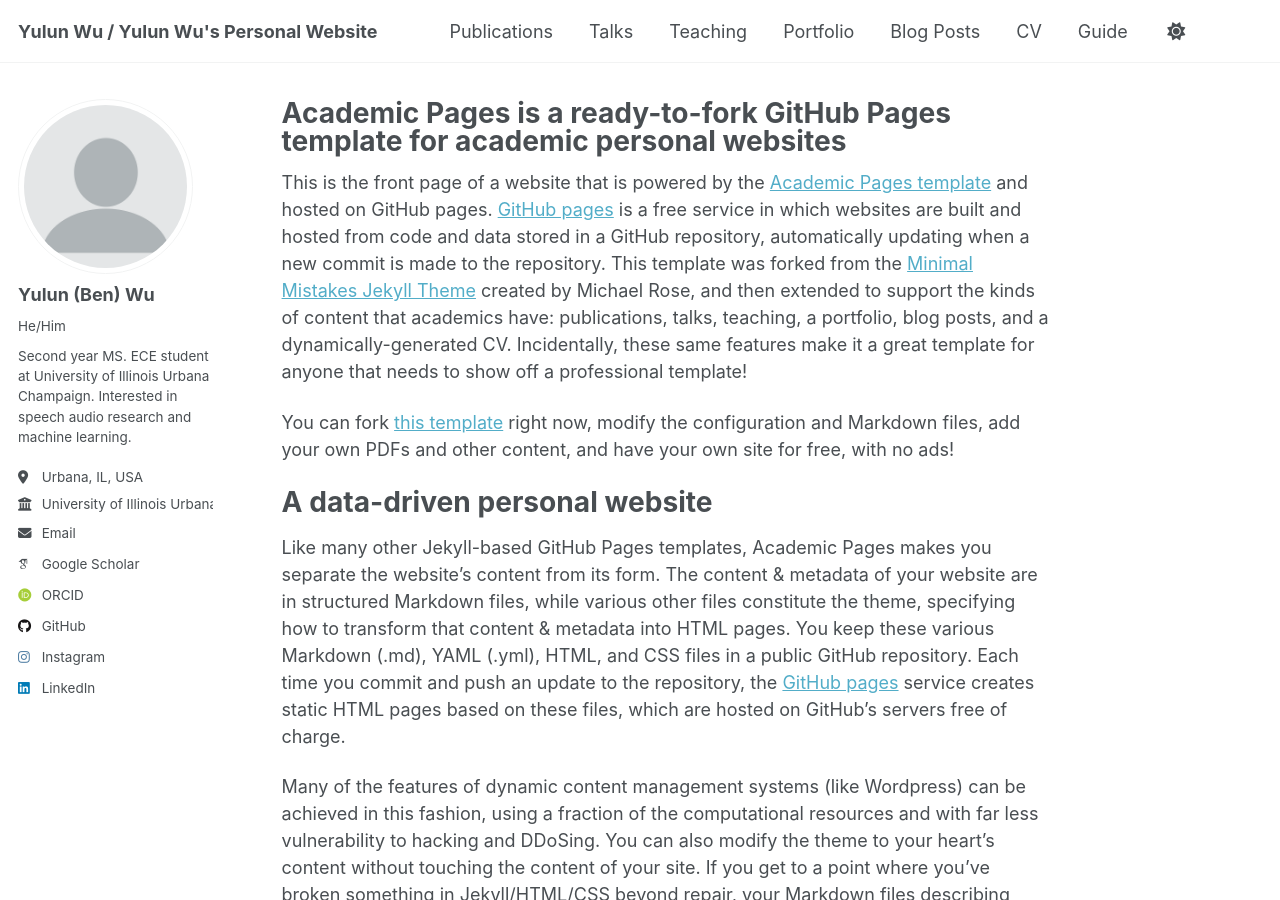
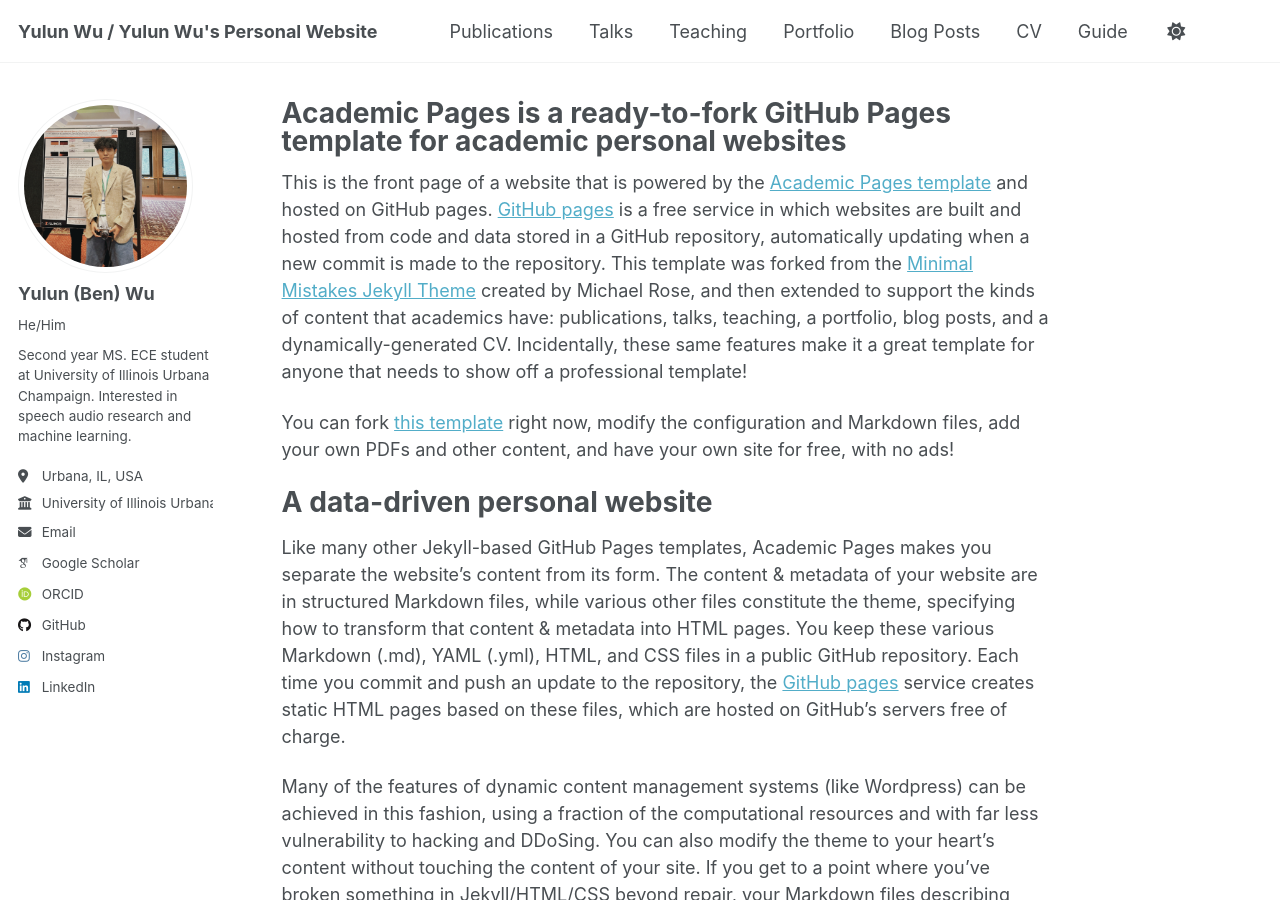
Before and after one commit to YulunWu1102/Yulun_Wu_Personal_Website, a Jekyll site: the page built from _pages/about.md, in a window 1280 px wide and 900 px high. Built offline with Jekyll 4.4.1, drawn with Linux system fonts in a browser that asks for light colours; some web fonts are replaced; a script that is not in the unit is left out.

Commit message:
debug profile

```diff
--- a/_config.yml
+++ b/_config.yml
@@ -23,7 +23,7 @@ repository               : "yulunwu1102/yulunwu1102.github.io/"
 #               Additional customization can be done by editing /_includes/author-profile.html
 author:
   # Biographic information
-  avatar           : "PROFILE.png"
+  avatar           : "profile.png"
   name             : "Yulun (Ben) Wu"
   pronouns         : "He/Him"
   bio              : "Second year MS. ECE student at University of Illinois Urbana Champaign. Interested in speech audio research and machine learning."
```
Also changed, not shown: PROFILE.png (deleted), images/profile.png.
